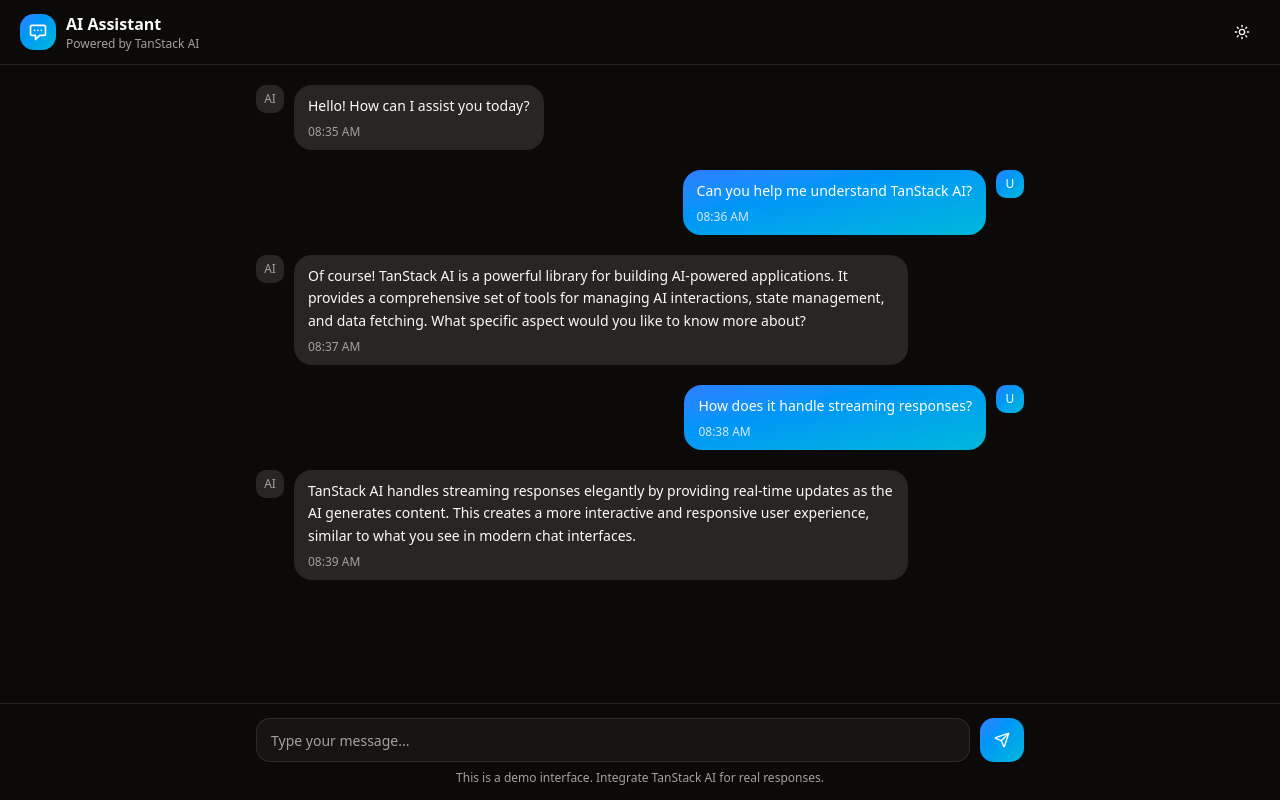
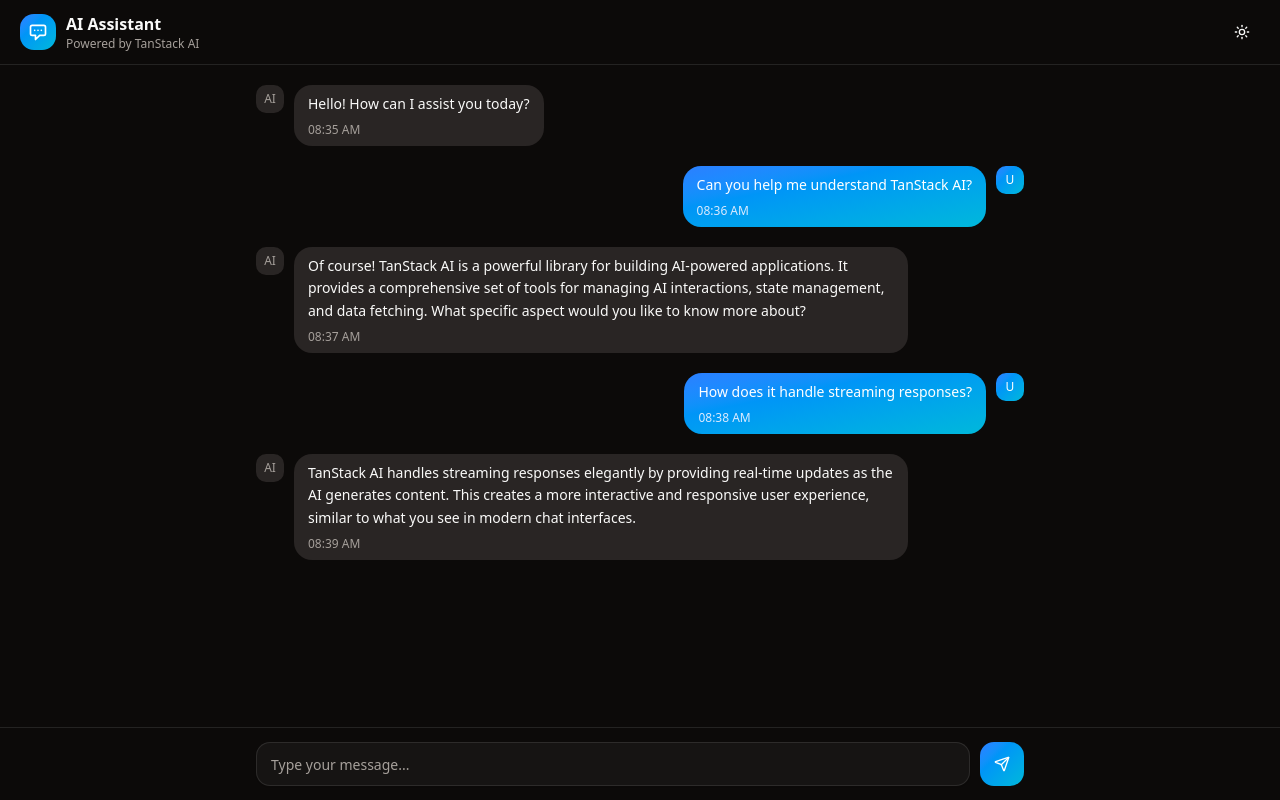
Before and after one commit to sagar-yenkure/tanstack-ai-chat, a Next.js app: page / in a window 1280 px wide. Built offline with nearby package versions, Linux system fonts and the light colour scheme.

Commit message:
Refactor ChatInput and ChatMessage components for improved styling and layout

```diff
--- a/components/ChatInput.tsx
+++ b/components/ChatInput.tsx
@@ -32,14 +32,11 @@
                     <Button
                         onClick={handleSend}
                         size="icon"
-                        className="h-11 w-11 shrink-0 rounded-xl bg-gradient-to-br from-blue-500 to-cyan-500 text-white hover:from-blue-600 hover:to-cyan-600"
+                        className="h-11 w-11 hover:cursor-pointer shrink-0 rounded-xl bg-linear-to-br from-blue-500 to-cyan-500 text-white hover:from-blue-600 hover:to-cyan-600"
                     >
                         <Send className="h-4 w-4" />
                     </Button>
                 </div>
-                <p className="mt-2 text-center text-xs text-muted-foreground">
-                    This is a demo interface. Integrate TanStack AI for real responses.
-                </p>
             </div>
         </div>
     )
--- a/components/chatMessage.tsx
+++ b/components/chatMessage.tsx
@@ -31,7 +31,7 @@
       </div>
       <div
         className={cn(
-          "max-w-[80%] rounded-2xl px-3.5 py-2.5",
+          "max-w-[80%] rounded-2xl px-3.5 py-2",
           message.role === "user"
             ? "bg-gradient-to-br from-blue-500 to-cyan-500 text-white"
             : "bg-muted text-foreground",
--- a/components/chatMessages.tsx
+++ b/components/chatMessages.tsx
@@ -29,8 +29,8 @@
           <ChatMessage key={message.id} message={message} />
         ))}
         {isThinking && (
-          <div className="flex animate-fade-in items-start gap-3">
-            <div className="flex h-8 w-8 shrink-0 items-center justify-center rounded-full bg-gradient-to-br from-purple-500 to-pink-500">
+          <div className="flex animate-fade-in items-start gap-3 w-fit">
+            <div className="flex h-8 w-8 shrink-0 items-center justify-center rounded-full bg-linear-to-br from-purple-500 to-pink-500">
               <svg className="h-4 w-4 text-white" fill="none" stroke="currentColor" viewBox="0 0 24 24">
                 <path
                   strokeLinecap="round"
```
